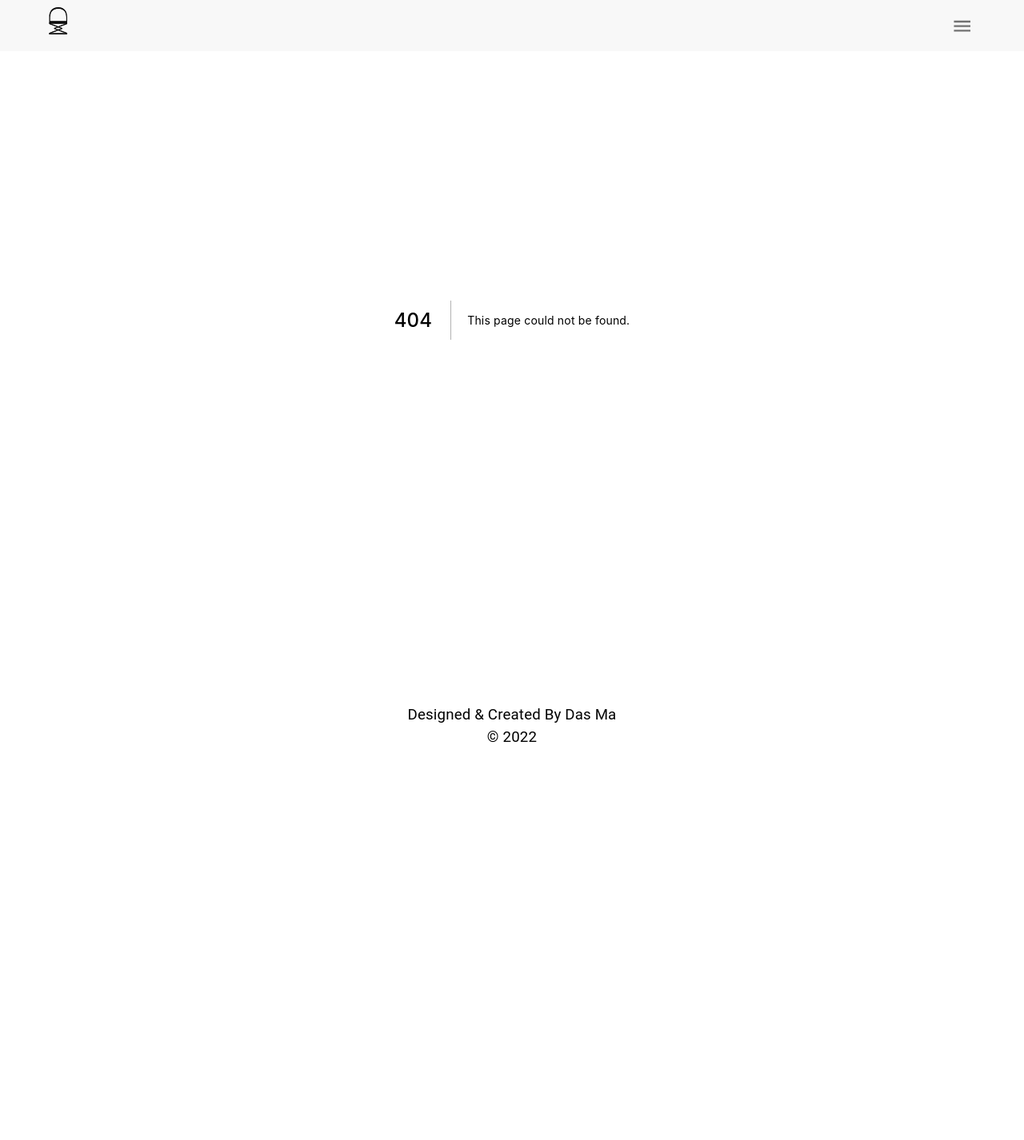
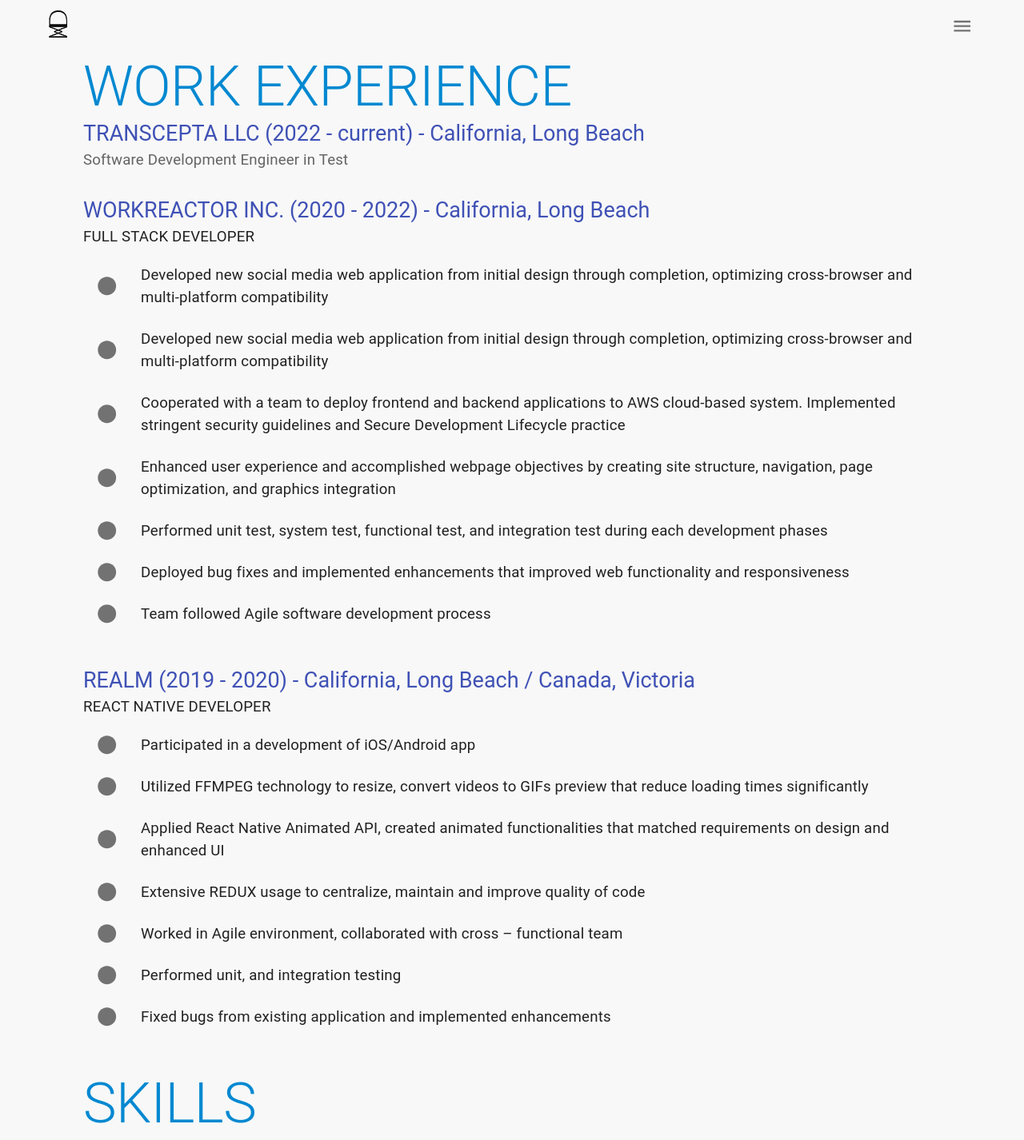
Before and after one commit to DasGMA/mine, a Next.js app: page /resume in a window 1280 px wide. Before the commit this address had no page. Shown: the top 1426 px of the page at 80% size. Before the commit the page ends 936 px from the top, so only its background shows below. Built offline with nearby package versions, Linux system fonts and the light colour scheme.

Commit message:
Added resume

```diff
--- /dev/null
+++ b/components/Cv/index.tsx
@@ -0,0 +1,236 @@
+import { Circle } from "@mui/icons-material";
+import {
+  Grid,
+  List,
+  ListItem,
+  ListItemIcon,
+  ListItemText,
+  Typography,
+} from "@mui/material";
+
+const Cv: React.FC = () => {
+  return (
+    <Grid
+      container
+      justifyContent="center"
+      alignItems="center"
+      px={{ xs: 0, md: 8 }}
+      sx={{ mt: (theme) => `calc(${theme.mixins.toolbar.minHeight}px + 10px)` }}
+    >
+      <Grid container direction="column" rowSpacing={4}>
+        <Grid item>
+          <Typography variant="h2" color="info.main">
+            WORK EXPERIENCE
+          </Typography>
+          <Typography variant="h5" component="h3" color="primary">
+            TRANSCEPTA LLC (2022 - current) - California, Long Beach
+          </Typography>
+          <Typography color="textSecondary">
+            Software Development Engineer in Test
+          </Typography>
+        </Grid>
+        <Grid item>
+          <Typography variant="h5" component="h3" color="primary">
+            WORKREACTOR INC. (2020 - 2022) - California, Long Beach
+          </Typography>
+          <Typography>FULL STACK DEVELOPER</Typography>
+          <List>
+            <ListItem>
+              <ListItemIcon>
+                <Circle />
+              </ListItemIcon>
+              <ListItemText
+                primary="Developed new social media web application from initial design
+            through completion, optimizing cross-browser and multi-platform
+            compatibility"
+              />
+            </ListItem>
+            <ListItem>
+              <ListItemIcon>
+                <Circle />
+              </ListItemIcon>
+              <ListItemText
+                primary="Developed new social media web application from initial design
+            through completion, optimizing cross-browser and multi-platform
+            compatibility"
+              />
+            </ListItem>
+            <ListItem>
+              <ListItemIcon>
+                <Circle />
+              </ListItemIcon>
+              <ListItemText primary="Cooperated with a team to deploy frontend and backend applications to AWS cloud-based system. Implemented stringent security guidelines and Secure Development Lifecycle practice" />
+            </ListItem>
+            <ListItem>
+              <ListItemIcon>
+                <Circle />
+              </ListItemIcon>
+              <ListItemText
+                primary="Enhanced user experience and accomplished webpage objectives by
+              creating site structure, navigation, page optimization, and graphics
+              integration"
+              />
+            </ListItem>
+            <ListItem>
+              <ListItemIcon>
+                <Circle />
+              </ListItemIcon>
+              <ListItemText primary="Performed unit test, system test, functional test, and integration test during each development phases" />
+            </ListItem>
+            <ListItem>
+              <ListItemIcon>
+                <Circle />
+              </ListItemIcon>
+              <ListItemText primary="Deployed bug fixes and implemented enhancements that improved web functionality and responsiveness" />
+            </ListItem>
+            <ListItem>
+              <ListItemIcon>
+                <Circle />
+              </ListItemIcon>
+              <ListItemText primary="Team followed Agile software development process" />
+            </ListItem>
+          </List>
+        </Grid>
+        <Grid item>
+          <Typography variant="h5" component="h3" color="primary">
+            REALM (2019 - 2020) - California, Long Beach / Canada, Victoria
+          </Typography>
+          <Typography>REACT NATIVE DEVELOPER</Typography>
+          <List>
+            <ListItem>
+              <ListItemIcon>
+                <Circle />
+              </ListItemIcon>
+              <ListItemText primary="Participated in a development of iOS/Android app" />
+            </ListItem>
+            <ListItem>
+              <ListItemIcon>
+                <Circle />
+              </ListItemIcon>
+              <ListItemText
+                primary="Utilized FFMPEG technology to resize, convert videos to GIFs preview that
+              reduce loading times significantly"
+              />
+            </ListItem>
+            <ListItem>
+              <ListItemIcon>
+                <Circle />
+              </ListItemIcon>
+              <ListItemText
+                primary="Applied React Native Animated API, created animated functionalities that
+              matched requirements on design and enhanced UI"
+              />
+            </ListItem>
+            <ListItem>
+              <ListItemIcon>
+                <Circle />
+              </ListItemIcon>
+              <ListItemText
+                primary="Extensive REDUX usage to centralize, maintain and improve quality of
+              code"
+              />
+            </ListItem>
+            <ListItem>
+              <ListItemIcon>
+                <Circle />
+              </ListItemIcon>
+              <ListItemText primary="Worked in Agile environment, collaborated with cross – functional team" />
+            </ListItem>
+            <ListItem>
+              <ListItemIcon>
+                <Circle />
+              </ListItemIcon>
+              <ListItemText primary="Performed unit, and integration testing" />
+            </ListItem>
+            <ListItem>
+              <ListItemIcon>
+                <Circle />
+              </ListItemIcon>
+              <ListItemText primary="Fixed bugs from existing application and implemented enhancements" />
+            </ListItem>
+          </List>
+        </Grid>
+        <Grid item>
+          <Typography variant="h2" color="info.main">
+            SKILLS
+          </Typography>
+          <Typography variant="h5" component="h3" color="primary">
+            FRONT END
+          </Typography>
+          <Typography mt={1}>
+            React, React Native, Redux, JavaScript, ES6, HTML5, CSS3, Flexbox,
+            React Router, LESS, SASS, Styled, Bootstrap, Materialize, Canvas,
+            Socket.IO, MUIv5
+          </Typography>
+          <Typography variant="h5" component="h3" color="primary" mt={2}>
+            BACK END
+          </Typography>
+          <Typography mt={1}>
+            Node.js, Express, Knex, SQLite, Django, Python, REST APIs, MongoDB,
+            Socket.IO
+          </Typography>
+          <Typography variant="h5" component="h3" color="primary" mt={2}>
+            TOOLS
+          </Typography>
+          <Typography mt={1}>
+            Git, VS Code, Xcode, Android Studio, EXPO, C, Java, Postman, MS
+            Project, Jira, Linux, Heroku, Netlify, Yarn, Npm, Docker, Google
+            Cloud Platform, AWS
+          </Typography>
+        </Grid>
+        <Grid item>
+          <Typography variant="h2" color="info.main">
+            EDUCATION
+          </Typography>
+          <Typography variant="h5" component="h3" color="primary">
+            LAMBDA SCHOOL
+          </Typography>
+          <Typography color="textSecondary">
+            (2018 - 2019) Full Stack Web Development
+          </Typography>
+          <Typography mt={1}>
+            Computer Science, Algorithms, Authentication, Data Structures,
+            Node.js, RestAPIs, Python, JavaScript, C
+          </Typography>
+          <Typography variant="h5" component="h3" color="primary" mt={2}>
+            LSU
+          </Typography>
+          <Typography color="textSecondary">
+            (2001 – 2005) BS Physical Education
+          </Typography>
+        </Grid>
+        <Grid item>
+          <Typography variant="h2" color="info.main">
+            CERTIFICATIONS
+          </Typography>
+          <List>
+            <ListItem
+              component="a"
+              href="https://www.hackerrank.com/certificates/f069d45c39c3"
+              sx={{ color: "rgba(0, 0, 0, 0.87)", px: 0 }}
+            >
+              JavasCript HackerRank
+            </ListItem>
+            <ListItem
+              component="a"
+              href="https://triplebyte.com/tb/das-ma-soywur3/certificate"
+              rel="noopener noreferrer"
+              sx={{ color: "rgba(0, 0, 0, 0.87)", px: 0 }}
+            >
+              Triplebyte Certified
+            </ListItem>
+            <ListItem sx={{ px: 0 }}>Python</ListItem>
+            <ListItem sx={{ px: 0 }}>
+              Professional Agile and Scrum Certification, issued by EXIN
+            </ListItem>
+            <ListItem sx={{ px: 0 }}>
+              PRINCE2, issued by APMG - International, ID 02891362-01-DGTL
+            </ListItem>
+          </List>
+        </Grid>
+      </Grid>
+    </Grid>
+  );
+};
+
+export default Cv;
--- a/components/Homepage/Intro/index.tsx
+++ b/components/Homepage/Intro/index.tsx
@@ -1,4 +1,4 @@
-import { Button, Divider, Grid, Typography } from "@mui/material";
+import { Button, Grid, Typography } from "@mui/material";
 
 const textSx = { maxWidth: { xs: "100%", md: 600 }, width: "100%", mt: 3 };
 
--- a/components/Navigation/index.tsx
+++ b/components/Navigation/index.tsx
@@ -5,7 +5,7 @@
   Container,
   IconButton,
   keyframes,
-  Link,
+  Link as MLink,
   Menu,
   MenuItem,
   Toolbar,
@@ -13,6 +13,7 @@
 import Image from "next/image";
 import logo from "../../assets/drawing.svg";
 import MenuIcon from "@mui/icons-material/Menu";
+import Link from "next/link";
 
 const animation = keyframes`
   0% {
@@ -54,7 +55,7 @@
           }}
         >
           <Box display="inline-flex" alignItems="center" ml={-2}>
-            <Link href="#welcome-section">
+            <Link href="/" passHref>
               <Image src={logo} alt="Das Ma" width={50} height={50} />
             </Link>
           </Box>
@@ -80,13 +81,18 @@
               onClose={handleCloseUserMenu}
             >
               <MenuItem onClick={handleCloseUserMenu}>
-                <Link href="#About" underline="none">
+                <MLink href="/#About" underline="none">
                   About
-                </Link>
+                </MLink>
               </MenuItem>
               <MenuItem onClick={handleCloseUserMenu}>
-                <Link href="#projects" underline="none">
+                <MLink href="/#projects" underline="none">
                   Work
+                </MLink>
+              </MenuItem>
+              <MenuItem onClick={handleCloseUserMenu}>
+                <Link href="/resume" passHref>
+                  <MLink underline="none">Resume</MLink>
                 </Link>
               </MenuItem>
             </Menu>
--- /dev/null
+++ b/pages/resume.tsx
@@ -0,0 +1,33 @@
+import { Container, Divider, Typography } from "@mui/material";
+import type { NextPage } from "next";
+import Head from "next/head";
+import Cv from "../components/Cv";
+import About from "../components/Homepage/About";
+import Intro from "../components/Homepage/Intro";
+import Work from "../components/Homepage/Work";
+
+const Resume: NextPage = () => {
+  return (
+    <>
+      <Head>
+        <title>Resume | Das Ma | Software Developer</title>
+        <meta name="title" content="Resume | Das Ma | Software Developer" />
+        <meta name="description" content="Work and Education history" />
+        <link rel="icon" href="/favicon.ico" />
+      </Head>
+      <Container
+        maxWidth="lg"
+        disableGutters
+        sx={{
+          display: "flex",
+          flexDirection: "column",
+          alignItems: "center",
+        }}
+      >
+        <Cv />
+      </Container>
+    </>
+  );
+};
+
+export default Resume;
--- a/tsconfig.json
+++ b/tsconfig.json
@@ -20,5 +20,4 @@
   },
   "include": ["next-env.d.ts", "**/*.ts", "**/*.tsx"],
   "exclude": ["node_modules"],
-  "typeRoots": ["./types"]
 }
```
